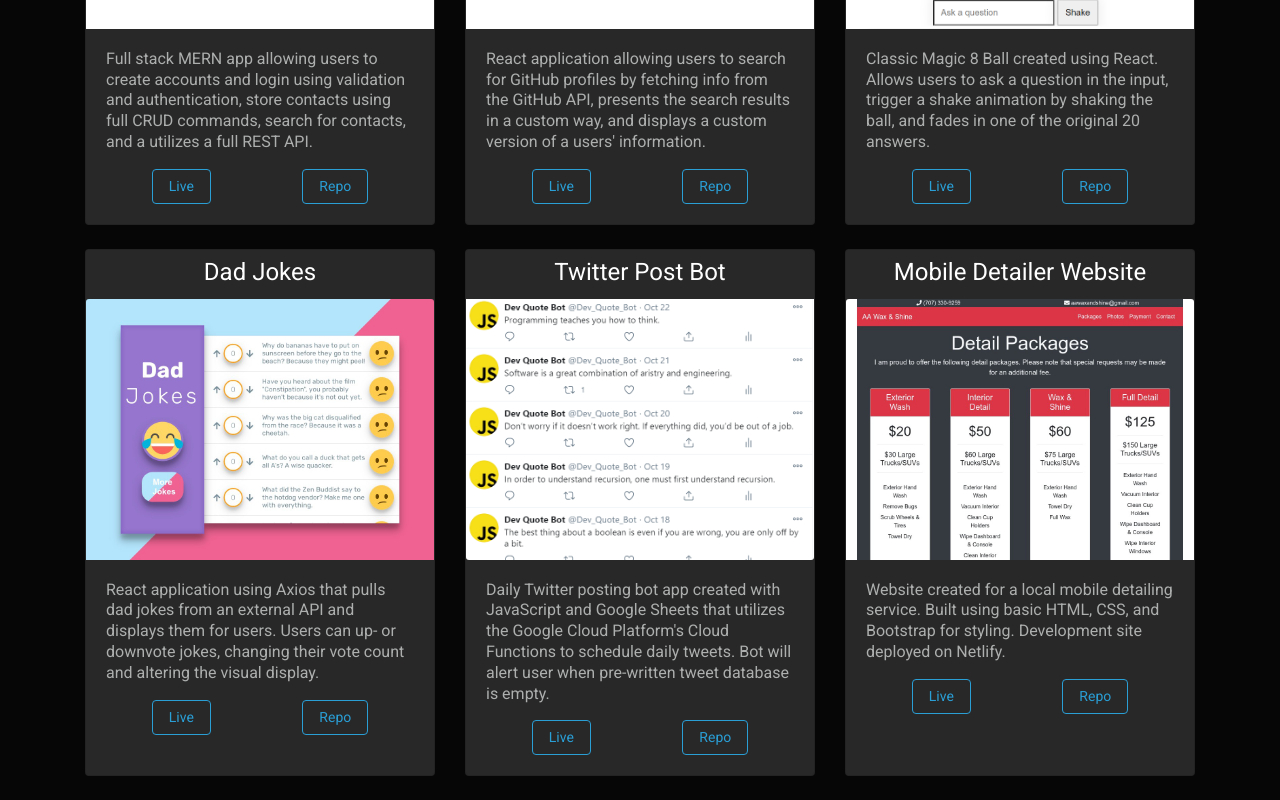
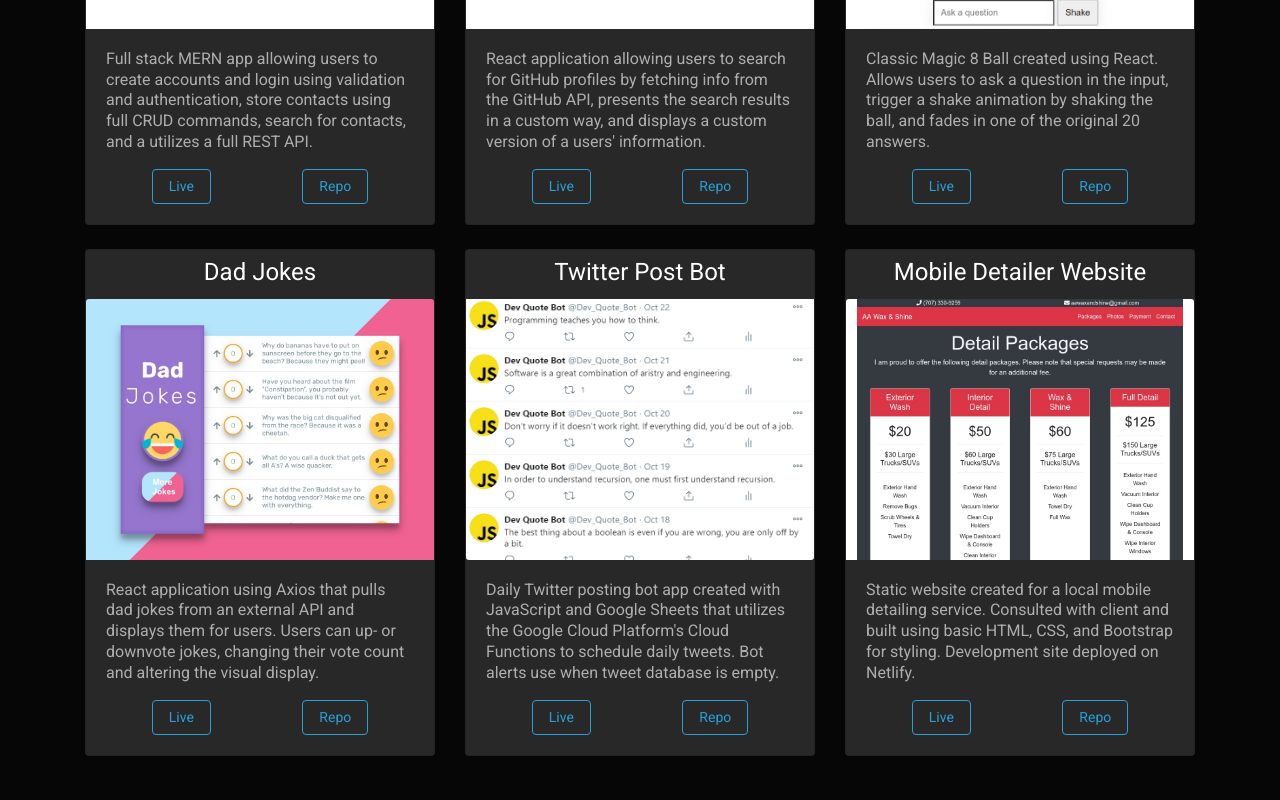
Before and after one commit to Brian-Holland/NextJS_Website, a Next.js app: page /projects in a window 1280 px wide. Shown: the part 588-1388 px from the top of the page. Built offline with nearby package versions, Linux system fonts and the light colour scheme.

Commit message:
project wording

```diff
--- a/pages/projects.js
+++ b/pages/projects.js
@@ -160,8 +160,8 @@
 						<Card.Body>
 							<Card.Text>
 								Daily Twitter posting bot app created with JavaScript and Google Sheets that utilizes
-								the Google Cloud Platform's Cloud Functions to schedule daily tweets. Bot will alert
-								user when pre-written tweet database is empty.
+								the Google Cloud Platform's Cloud Functions to schedule daily tweets. Bot alerts use
+								when tweet database is empty.
 							</Card.Text>
 							<div
 								className="d-flex justify-content-around"
@@ -186,8 +186,9 @@
 						<Card.Img variant="top" src="/imgs/wax.jpg" alt="mobile detailing website screenshot" />
 						<Card.Body>
 							<Card.Text>
-								Website created for a local mobile detailing service. Built using basic HTML, CSS, and
-								Bootstrap for styling. Development site deployed on Netlify.{' '}
+								Static website created for a local mobile detailing service. Consulted with client and
+								built using basic HTML, CSS, and Bootstrap for styling. Development site deployed on
+								Netlify.{' '}
 							</Card.Text>
 							<div
 								className="d-flex justify-content-around"
```
